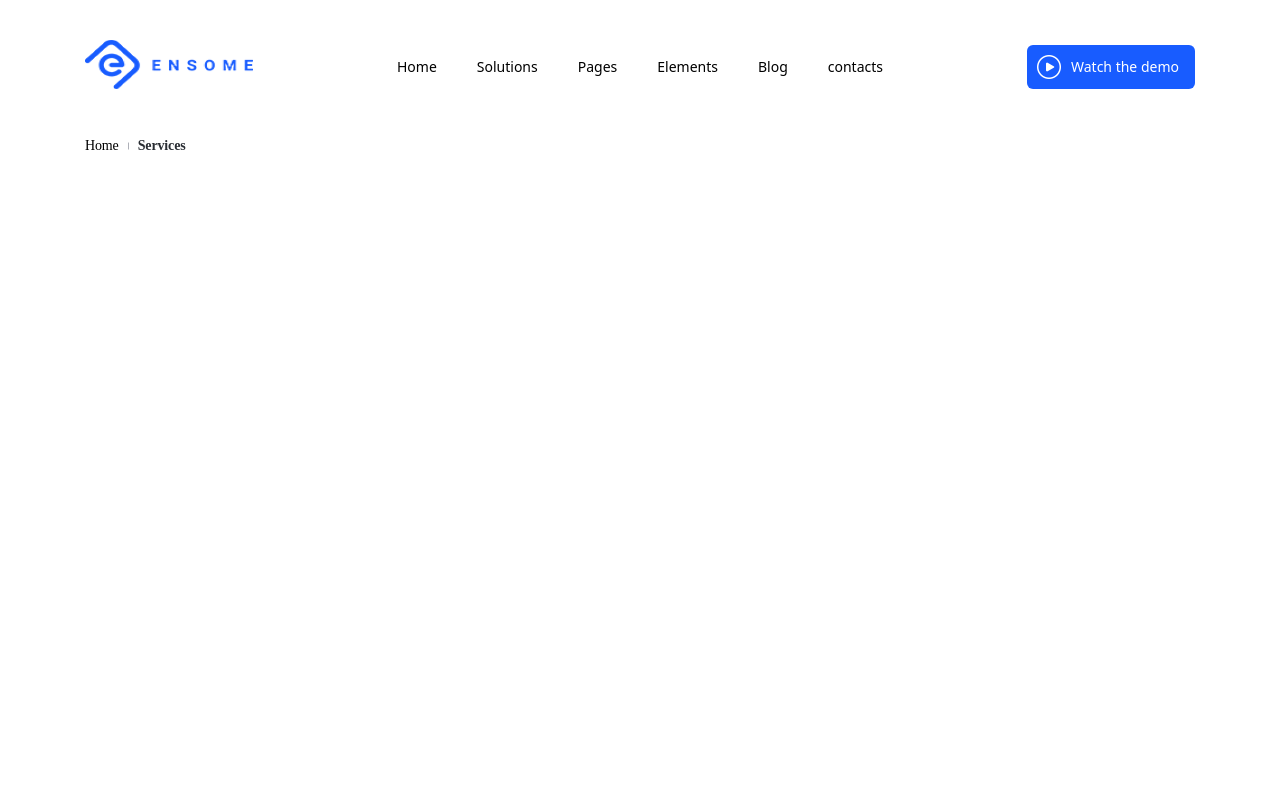
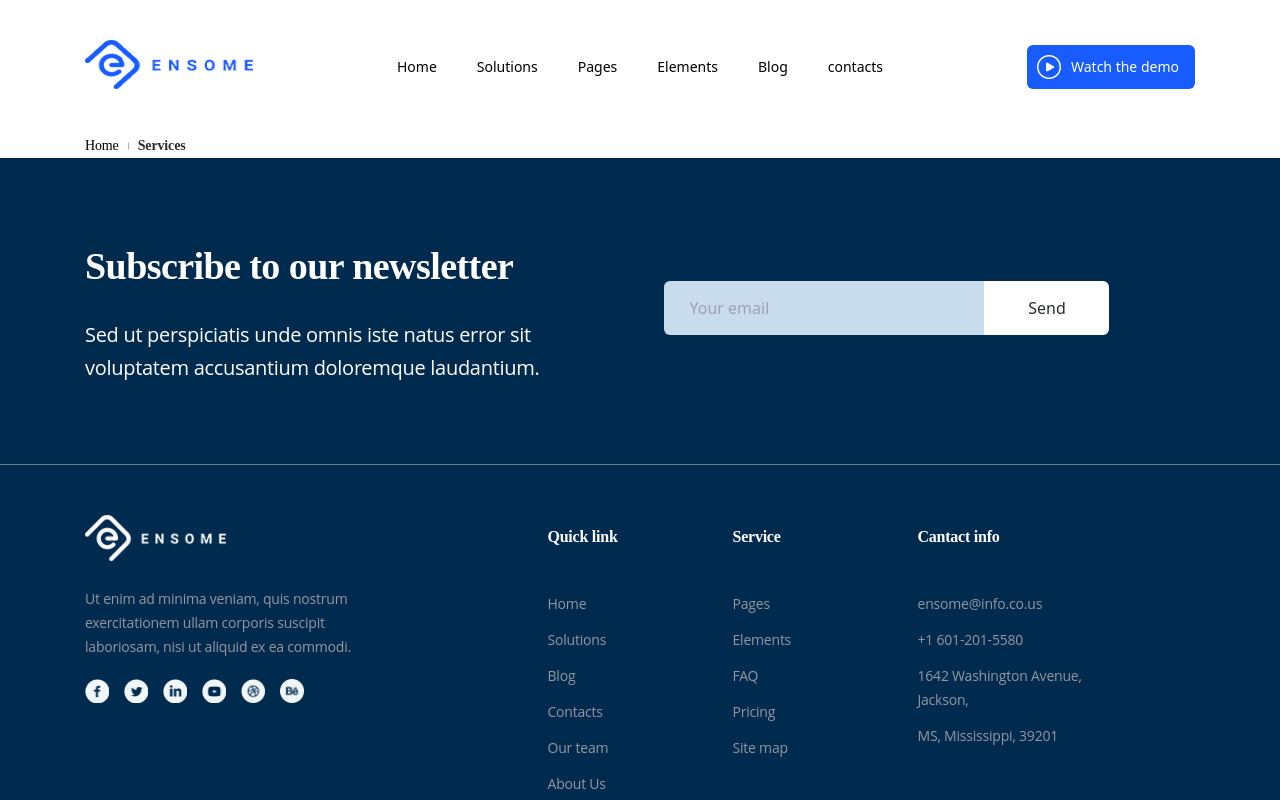
Before and after one commit to Sergiu333/website, a Next.js app: page /Contacts in a window 1280 px wide. Shown: the top 800 px of the page. Built offline with nearby package versions, Linux system fonts and the light colour scheme.

Commit message:
feat: added footer

```diff
--- a/pages/Contacts/index.tsx
+++ b/pages/Contacts/index.tsx
@@ -1,12 +1,13 @@
 import Header from "../../components/header";
 import Breadcrumd from "../../components/Breadcrumd";
+import Footer from "../../components/footer";
 
 const Contacts = () => {
   return(
       <div>
           <Header/>
           <Breadcrumd/>
-
+          <Footer/>
       </div>
   );
 }
```
